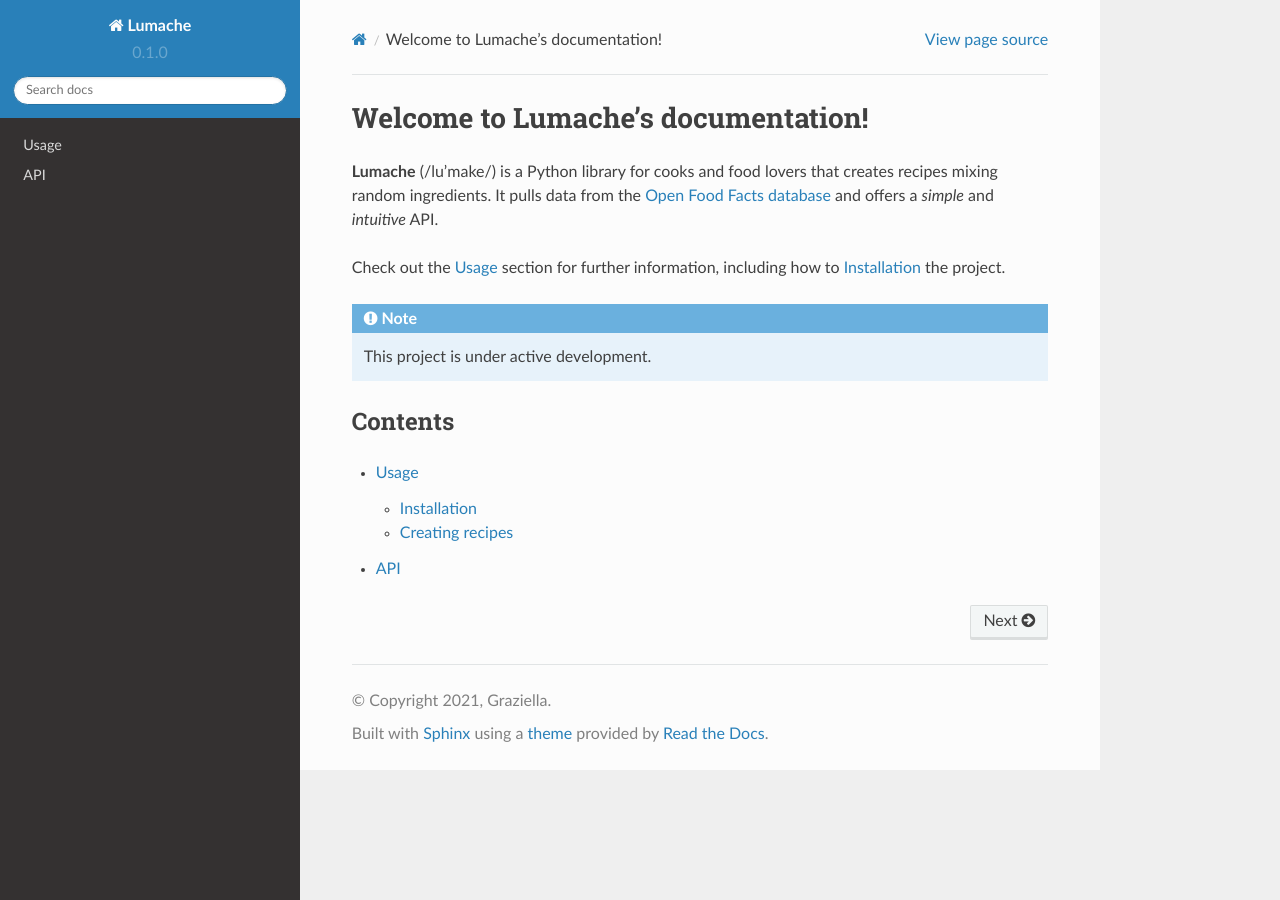
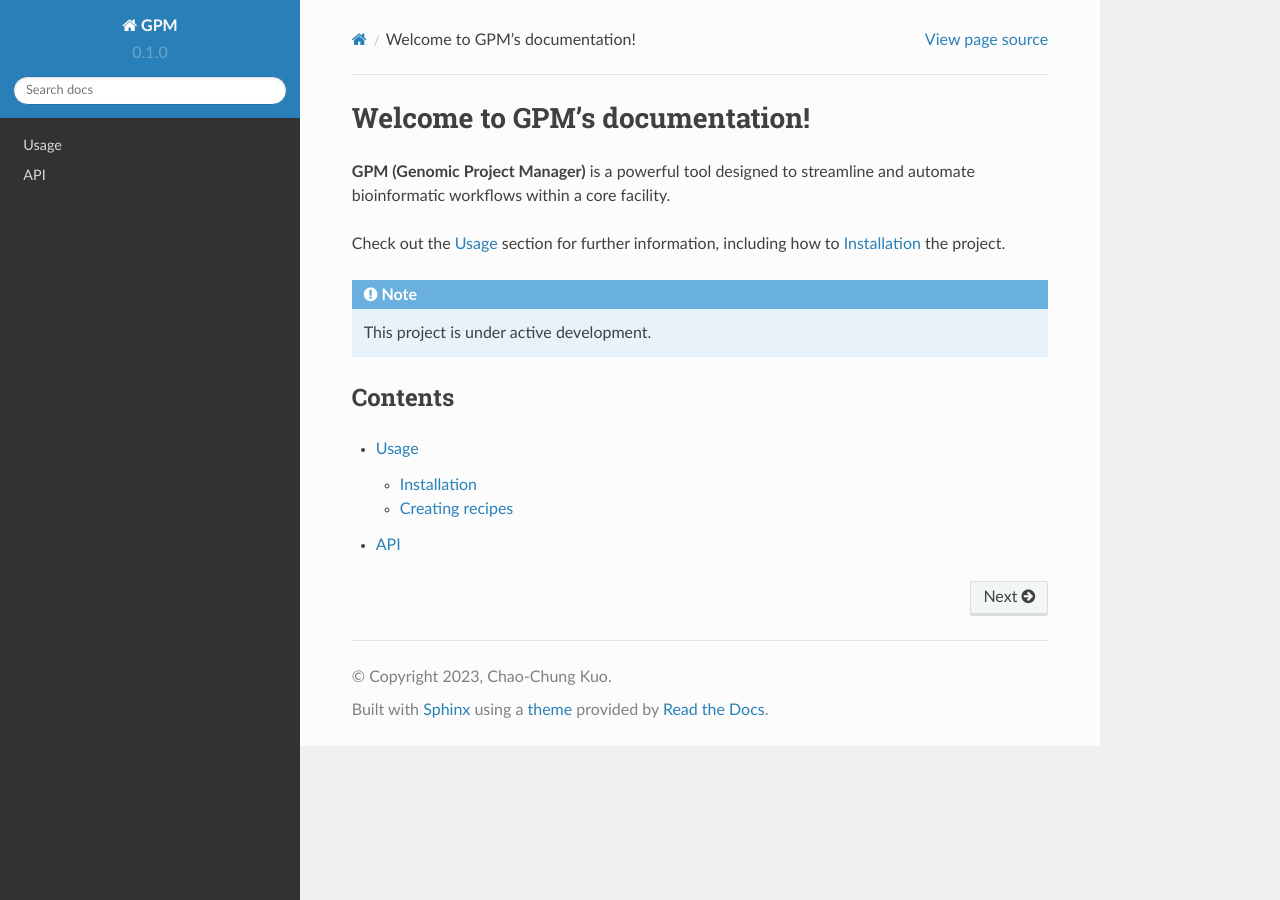
Before and after one commit to chaochungkuo/GPM, a Sphinx documentation site: the page built from docs/source/index.rst, in a window 1280 px wide. Built offline with Sphinx 7.4.7 and the Read the Docs theme 2.0.0, drawn with Linux system fonts in a browser that asks for light colours.

Commit message:
customize GPM doc

```diff
--- a/docs/source/conf.py
+++ b/docs/source/conf.py
@@ -1,13 +1,12 @@
 # Configuration file for the Sphinx documentation builder.
-
+from gpm.version import version
 # -- Project information
 
-project = 'Lumache'
-copyright = '2021, Graziella'
-author = 'Graziella'
+project = 'GPM'
+copyright = '2023, Chao-Chung Kuo'
+author = 'Chao-Chung Kuo'
 
-release = '0.1'
-version = '0.1.0'
+release = ".".join(version.split(".")[0:1])
 
 # -- General configuration
 
--- a/docs/source/index.rst
+++ b/docs/source/index.rst
@@ -1,10 +1,7 @@
-Welcome to Lumache's documentation!
+Welcome to GPM's documentation!
 ===================================
 
-**Lumache** (/lu'make/) is a Python library for cooks and food lovers
-that creates recipes mixing random ingredients.
-It pulls data from the `Open Food Facts database <https://world.openfoodfacts.org/>`_
-and offers a *simple* and *intuitive* API.
+**GPM (Genomic Project Manager)** is a powerful tool designed to streamline and automate bioinformatic workflows within a core facility.
 
 Check out the :doc:`usage` section for further information, including
 how to :ref:`installation` the project.
```
Also changed, not shown: 1 other file.
